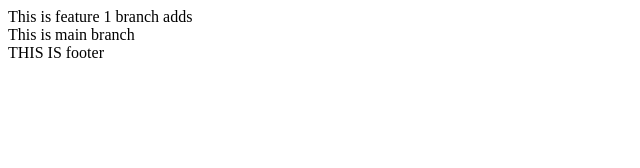
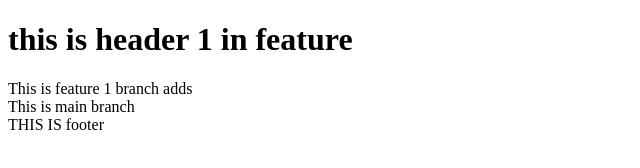
Before and after one commit to ChaudharyAkif/branch-partice-, a plain HTML site: page index.html in a window 1280 px wide. Shown: the whole page, without its empty margins (0-640 px from the left). Drawn offline with Linux system fonts and the light colour scheme.

Commit message:
add line in header

```diff
--- a/index.html
+++ b/index.html
@@ -6,7 +6,9 @@
     <title>Document</title>
   </head>
   <body>
-    <header></header>
+    <header>
+        <h1>this is header 1 in feature</h1>
+    </header>
     <nav> This is feature 1 branch adds</nav>
     <main>This is main branch</main>
     <footer>THIS IS footer</footer>
```
